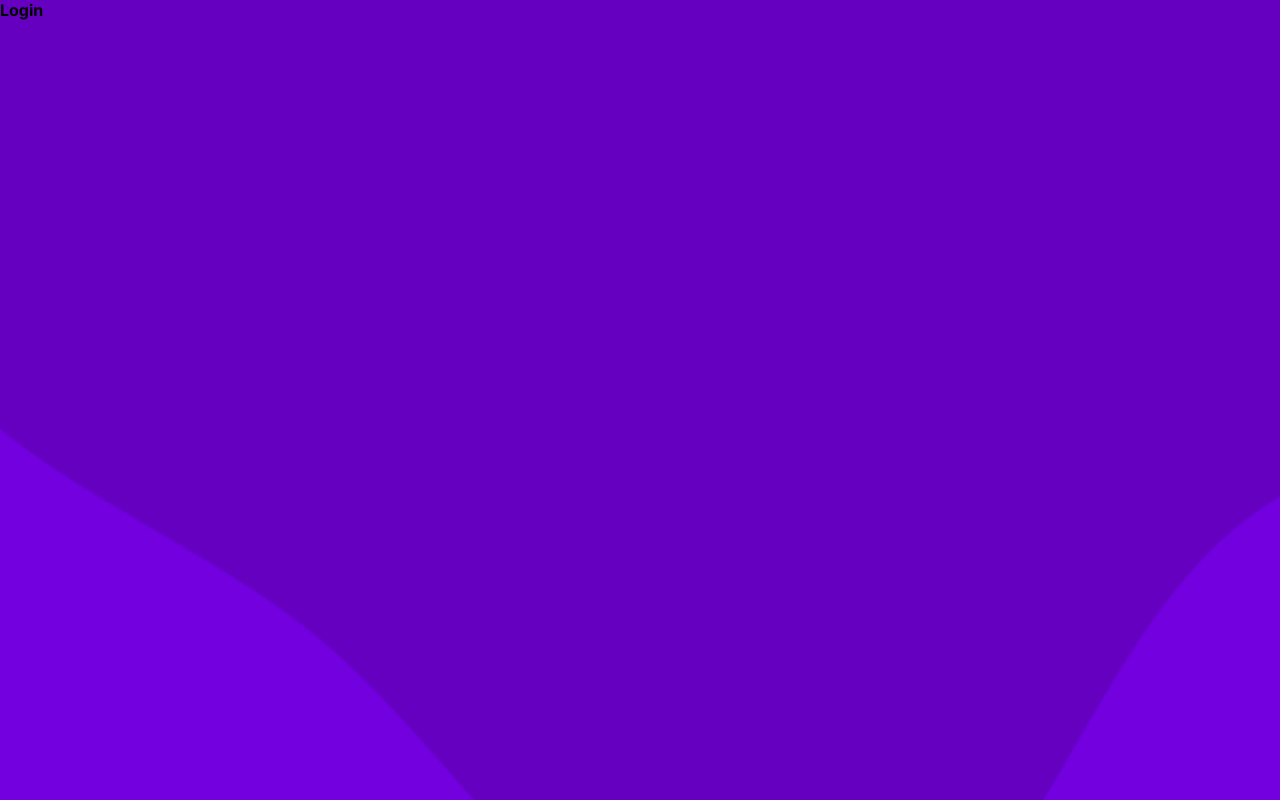
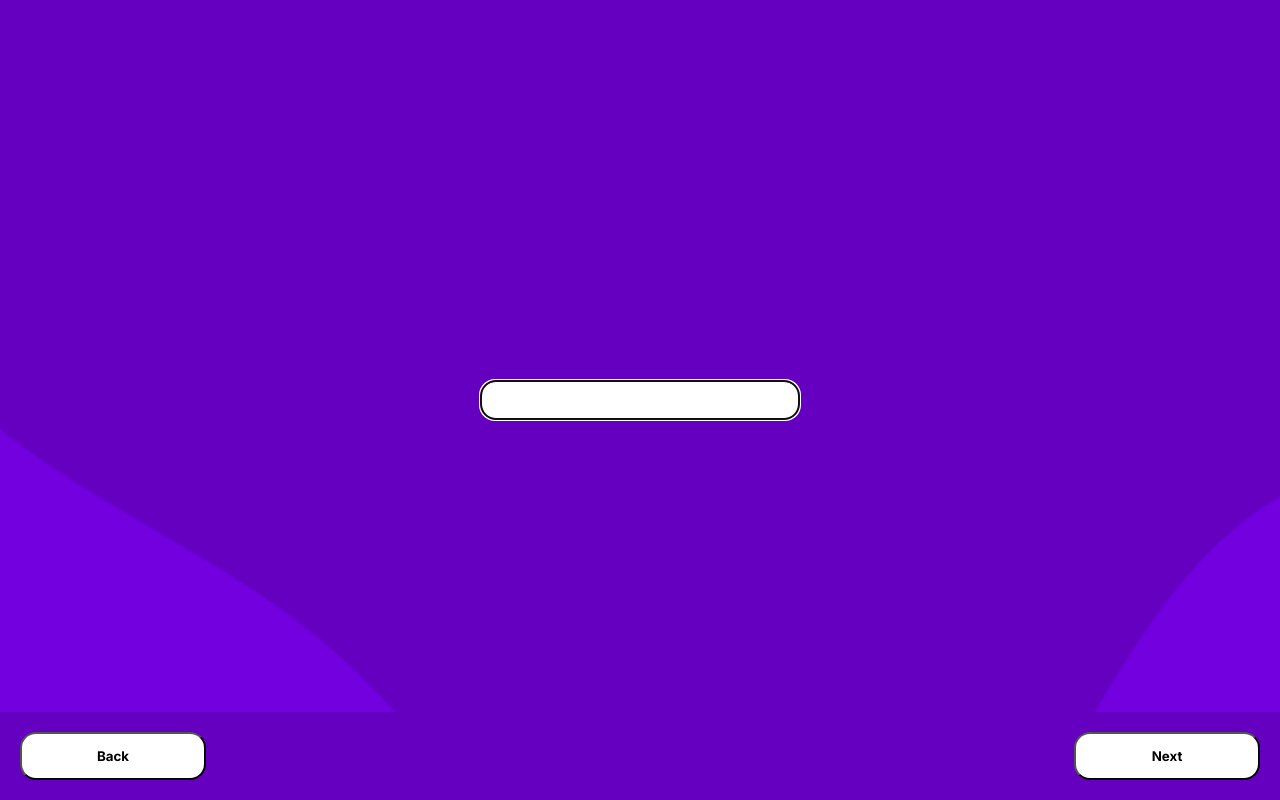
Before and after one commit to doheelee0328/smart-duck, a React (Create React App) app in the folder client/: page /login in a window 1280 px wide. Built offline with nearby package versions, Linux system fonts and the light colour scheme.

Commit message:
add redux

```diff
--- a/client/package.json
+++ b/client/package.json
@@ -9,8 +9,10 @@
     "@testing-library/user-event": "^13.5.0",
     "react": "^18.2.0",
     "react-dom": "^18.2.0",
+    "react-redux": "^9.0.4",
     "react-router-dom": "^6.17.0",
     "react-scripts": "5.0.1",
+    "redux": "^5.0.1",
     "sass": "^1.69.2",
     "web-vitals": "^2.1.4"
   },
--- a/client/src/index.js
+++ b/client/src/index.js
@@ -4,13 +4,20 @@ import './index.css'
 import App from './App.tsx'
 import reportWebVitals from './reportWebVitals'
 import { BrowserRouter } from 'react-router-dom'
+import { Provider } from 'react-redux'
+import { store } from './slices/index.tsx'
 
 const root = ReactDOM.createRoot(document.getElementById('root'))
+
+console.log(store.getState())
+
 root.render(
   <React.StrictMode>
-    <BrowserRouter>
-      <App />
-    </BrowserRouter>
+    <Provider store={store}>
+      <BrowserRouter>
+        <App />
+      </BrowserRouter>
+    </Provider>
   </React.StrictMode>
 )
 
--- a/client/src/pages/character/Character.tsx
+++ b/client/src/pages/character/Character.tsx
@@ -2,17 +2,31 @@ import React from 'react'
 import '../../scss/main.scss'
 import Duck1 from '../../images/duck1.png'
 import { useNavigate } from 'react-router-dom'
+import { changeCharacter } from '../../slices/character.ts'
+import { useDispatch } from 'react-redux'
 
 interface CharacterProps {
   image: any
   alt: string
 }
 
-const CharacterImages = ({ image, alt }: CharacterProps) => (
-  <div className='image-container'>
-    <img src={image} alt={alt} className='duck-image' />
-  </div>
-)
+const CharacterImages = ({ image, alt }: CharacterProps) => {
+  const dispatch = useDispatch()
+  const selectCharacterHandler = (selectedCharacter: any) => {
+    dispatch(changeCharacter(selectedCharacter))
+  }
+
+  return (
+    <div className='image-container'>
+      <img
+        src={image}
+        alt={alt}
+        className='duck-image'
+        onClick={() => selectCharacterHandler(image)}
+      />
+    </div>
+  )
+}
 
 const Character = () => {
   const navigate = useNavigate()
--- a/client/src/pages/login/Login.tsx
+++ b/client/src/pages/login/Login.tsx
@@ -1,7 +1,32 @@
-import React from 'react'
+import React, { useRef, useEffect } from 'react'
+import { useSelector } from 'react-redux'
+import '../../scss/main.scss'
 
 const Login = () => {
-  return <div>Login</div>
+  const inputRef = useRef<HTMLInputElement>(null)
+
+  useEffect(() => {
+    if (inputRef.current) {
+      inputRef.current.focus()
+    }
+  }, [])
+
+  const selectedCharacter = useSelector(
+    (state: any) => state.characterSlice.character
+  )
+
+  return (
+    <div className='login-container'>
+      {selectedCharacter && (
+        <img src={selectedCharacter} alt='selected-character' />
+      )}
+      <input type='text' ref={inputRef} className='input' />
+      <div className='button-container'>
+        <button className='character-button'>Back</button>
+        <button className='character-button'>Next</button>
+      </div>
+    </div>
+  )
 }
 
 export default Login
--- a/client/src/scss/_character.scss
+++ b/client/src/scss/_character.scss
@@ -18,10 +18,16 @@
       margin: 0 auto;
     }
   }
+}
 
 .button-container {
-    @include flexbox(row, 2rem);
+  display: flex;
+  justify-content: space-between;
+  padding: 20px;
+
   width: 100%;
+  position: absolute;
+  bottom: 0;
 
   .character-button {
     width: 15%;
@@ -31,4 +37,3 @@
     background: #ffffff;
   }
 }
-}
--- /dev/null
+++ b/client/src/scss/_login.scss
@@ -0,0 +1,13 @@
+@import 'theme.scss';
+@import 'variables.scss';
+
+.login-container {
+  height: 100vh;
+  @include flexbox(column, 1.5rem);
+  .input {
+    width: 25%;
+    height: 40px;
+    background: $white;
+    border-radius: 15px;
+  }
+}
--- a/client/src/scss/main.scss
+++ b/client/src/scss/main.scss
@@ -1,5 +1,6 @@
 @import 'theme.scss';
 @import 'homepage.scss';
+@import 'login.scss';
 @import 'not-found.scss';
 @import 'character.scss';
 @import 'variables.scss';
--- a/client/src/slices/character.ts
+++ b/client/src/slices/character.ts
@@ -12,8 +12,11 @@ const characterSlice = createSlice({
   name: 'character',
   initialState: initialCounterState,
   reducers: {
-    // changeCharacter(state) {
-    //   state.character =
-    // }
+    changeCharacter(state, action) {
+      state.character = action.payload
+    },
   },
 })
+
+export const { changeCharacter } = characterSlice.actions
+export default characterSlice.reducer
--- a/client/src/slices/index.tsx
+++ b/client/src/slices/index.tsx
@@ -0,0 +1,10 @@
+import { configureStore } from '@reduxjs/toolkit'
+import characterReducer from './character.ts'
+
+// import each of the slice and export the store
+
+export const store = configureStore({
+  reducer: {
+    characterSlice: characterReducer,
+  },
+})
```
Also changed, not shown: client/src/components/Buttons.tsx (added, +7 -0 lines), 2 other files (tests, documents, lock files or other folders). Lines whose indentation alone changed are shown as unchanged.
